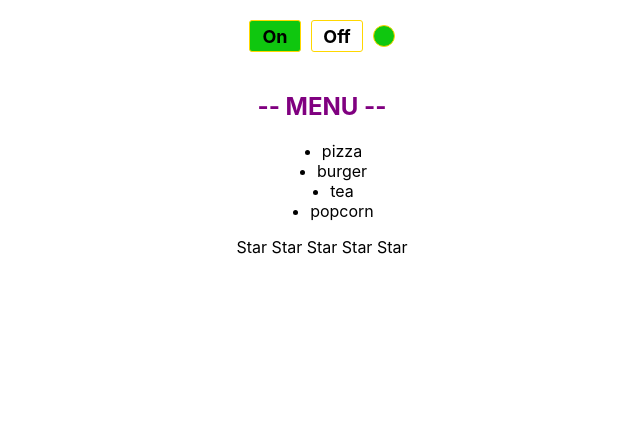
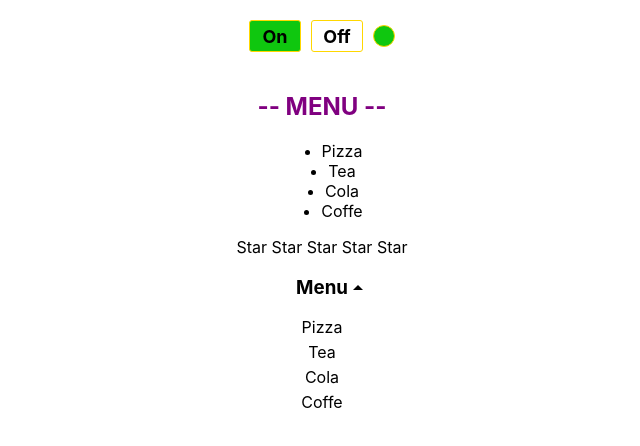
Before and after one commit to aislamtime/myStudies-ts, a React (Create React App) app: page / in a window 1280 px wide. Shown: the top 446 px of the page, without its empty margins (318-958 px from the left). Built offline with nearby package versions, Linux system fonts and the light colour scheme.

Commit message:
Added component "Select" & stilized & added to the storybook

```diff
--- a/src/App.tsx
+++ b/src/App.tsx
@@ -10,18 +10,27 @@ import { Rating } from './components/Rating/Rating';
 import { Accordion } from './components/Accordion/Accordion';
 import { ValueType } from './components/Rating/Star/Star';
 import { OnOff } from './components/OnOff/OnOff';
+import { Select } from './components/Select/Select';
 
 function App() {
     const [ratingValue, setRatingValue] = useState<ValueType>(0);
     const [accordionCollapsed, setAccordionCollapsed] = useState<boolean>(false);
     const [onoffActive, setOnoffActive] = useState<boolean>(true);
+    const [selectTitle, setSelectTitle] = useState<string>('Menu')
+    const [selectCollapsed, setSelectCollapsed] = useState<boolean>(false);
+
 
     const menuItems = [
-        { title: 'pizza', value: 1 },
-        { title: 'burger', value: 2 },
-        { title: 'tea', value: 3 },
-        { title: 'popcorn', value: 4 },
+        { title: 'Pizza', value: 1 },
+        { title: 'Tea', value: 2 },
+        { title: 'Cola', value: 3 },
+        { title: 'Coffe', value: 4 },
     ]
+
+    const onSelectTitleChange = (title: string) => {
+        setSelectTitle(title)
+        setSelectCollapsed(true)
+    }
 
     return (
         <div className='App'>
@@ -41,6 +50,14 @@ function App() {
             />
 
             <Rating value={ratingValue} setValue={setRatingValue} />
+
+            <Select
+                title={selectTitle}
+                items={menuItems}
+                onChange={onSelectTitleChange}
+                collapsed={selectCollapsed}
+                setCollapsed={setSelectCollapsed} />
+
         </div>
     );
 }
--- a/src/components/Accordion/Accordion.tsx
+++ b/src/components/Accordion/Accordion.tsx
@@ -74,7 +74,8 @@ type AccordionBodyPropsType = {
 function AccordionBody(props: AccordionBodyPropsType) {
     return (
         <ul>
-            {props.items.map((item, index) => <li key={index} onClick={() => props.onClick(item.value)} >{item.title}</li>)}
+            {props.items.map((item, index) =>
+                <li key={index} onClick={() => props.onClick(item.value)} >{item.title}</li>)}
         </ul>
     );
 }
--- /dev/null
+++ b/src/components/Select/Select.module.css
@@ -0,0 +1,36 @@
+.select {
+}
+.select__title {
+	position: relative;
+	max-width: 70px;
+	text-align: center;
+	cursor: pointer;
+}
+.select__title:after {
+	content: '';
+	position: absolute;
+	right: -15px;
+	top: 50%;
+	/*transform: translateY(-50%);*/
+	border-top: 5px solid black;
+	border-left: 5px solid transparent;
+	border-right: 5px solid transparent;
+	border-bottom: 5px solid transparent;
+}
+.select__title.collapsed:after {
+	top: 20%;
+	border-top: 5px solid transparent;
+	border-left: 5px solid transparent;
+	border-right: 5px solid transparent;
+	border-bottom: 5px solid black;
+}
+.select__item {
+	min-height: 25px;
+	max-width: 70px;
+	text-align: center;
+	cursor: pointer;
+	transition: all 0.3s ease 0s;
+}
+.select__item:hover {
+	font-size: 18px;
+}
--- /dev/null
+++ b/src/components/Select/Select.tsx
@@ -0,0 +1,43 @@
+import React, { useState } from "react";
+import s from './Select.module.css'
+
+type ItemType = {
+    title: string
+    value: any
+}
+type SelectPropsType = {
+    title: string
+    items: ItemType[]
+    onChange: (title: string) => void
+    collapsed: boolean
+    setCollapsed: (collapse: boolean) => void
+}
+
+
+export function Select(props: SelectPropsType) {
+
+    const onClickHandler = () => props.collapsed ? props.setCollapsed(false) : props.setCollapsed(true)
+    const onBlurHandler = () => props.setCollapsed(true)
+
+    return (
+        <div className={s.select} >
+            <h3
+                className={`${s.select__title} ${props.collapsed ? '' : s.collapsed}`}
+                onClick={onClickHandler}
+                onBlur={onBlurHandler} >
+                {props.title}
+            </h3>
+            {
+                !props.collapsed
+                    ? props.items.map((item, index) =>
+                        <div
+                            className={s.select__item}
+                            key={index}
+                            onClick={() => props.onChange(item.title)} >
+                            {item.title}
+                        </div>)
+                    : ''
+            }
+        </div>
+    )
+}
```
Also changed, not shown: 1 other file (tests, documents, lock files or other folders).
